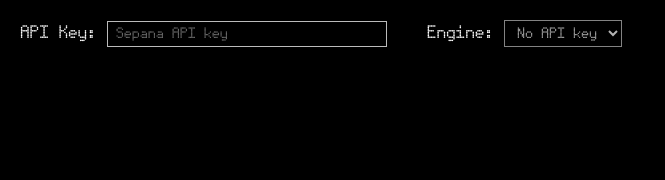
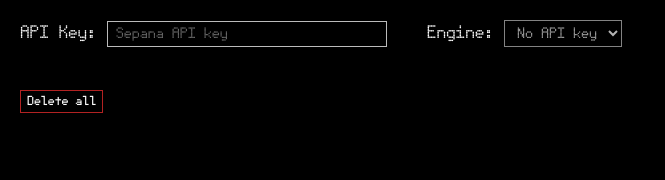
Before and after one commit to peripheralist/sepanana, a Next.js app: page / in a window 1280 px wide. Shown: the top 180 px of the page, without its empty margins (0-665 px from the left). Built offline with nearby package versions, Linux system fonts and the light colour scheme.

Commit message:
add delete all fn

```diff
--- a/src/components/Dashboard.tsx
+++ b/src/components/Dashboard.tsx
@@ -1,8 +1,17 @@
+import { ApiKeyContext } from "contexts/ApiKeyContext";
+import { EngineContext } from "contexts/EngineContext";
 import { useRecordsQuery } from "hooks/RecordsQuery";
 import { restrictedKeys } from "models/sepana";
-import React, { useEffect, useMemo, useState } from "react";
+import React, {
+  useCallback,
+  useContext,
+  useEffect,
+  useMemo,
+  useState,
+} from "react";
+import { deleteAllRecords } from "utils/api";
+import Button from "./Button";
 
-import Header from "./Header";
 import PageControls from "./PageControls";
 import Record from "./Record";
 import SearchBar from "./SearchBar";
@@ -11,10 +20,13 @@ const pageSize = 20;
 const searchInputId = "search";
 
 export default function Dashboard() {
+  const { apiKey } = useContext(ApiKeyContext);
+  const { engine } = useContext(EngineContext);
   const [searchKey, setSearchKey] = useState<string>("id");
   const [searchText, setSearchText] = useState<string>();
   const [page, setPage] = useState<number>(0);
   const [searchKeys, setSearchKeys] = useState<string[]>([]);
+  const [confirmDelete, setConfirmDelete] = useState<boolean>(false);
 
   const search = useMemo(
     () =>
@@ -63,10 +75,23 @@ export default function Dashboard() {
 
   const total = query?.hits.total.value;
 
-  console.log("asdf");
+  const deleteAll = useCallback(async () => {
+    if (!apiKey || !engine) return;
+
+    await deleteAllRecords({ apiKey, engineId: engine?.engine_id });
+
+    setConfirmDelete(false);
+  }, [apiKey, engine]);
 
   return (
     <div style={{ padding: 20 }}>
+      <div
+        style={{
+          display: "flex",
+          justifyContent: "space-between",
+          alignItems: "flex-end",
+        }}
+      >
         {searchKeys.length > 0 && (
           <SearchBar
             searchKey={searchKey}
@@ -77,6 +102,26 @@ export default function Dashboard() {
             inputId={searchInputId}
           />
         )}
+        {confirmDelete ? (
+          <div style={{ display: "flex", alignItems: "baseline" }}>
+            Delete all records in this engine?{" "}
+            <Button kind="danger" onClick={deleteAll}>
+              Delete all
+            </Button>
+            <Button kind="secondary" onClick={() => setConfirmDelete(false)}>
+              Cancel
+            </Button>
+          </div>
+        ) : (
+          <Button
+            size="small"
+            kind="secondaryDanger"
+            onClick={() => setConfirmDelete(true)}
+          >
+            Delete all
+          </Button>
+        )}
+      </div>
       <br />
       <br />
       {searchKeys.length > 0 && (
--- a/src/components/Record/index.tsx
+++ b/src/components/Record/index.tsx
@@ -67,7 +67,7 @@ export default function Record({ record }: { record: SepanaRecord }) {
   async function _deleteRecord(recordId: string) {
     if (!engine || !apiKey) return;
 
-    const res = await deleteRecord({
+    await deleteRecord({
       apiKey,
       engineId: engine.engine_id,
       recordId,
--- a/src/utils/api.ts
+++ b/src/utils/api.ts
@@ -72,6 +72,25 @@ export async function deleteRecord({
   });
 }
 
+export async function deleteAllRecords({
+  apiKey,
+  engineId,
+}: {
+  apiKey: string;
+  engineId: string;
+}) {
+  return sepanaAxios({ apiKey }).delete(SEPANA_ENDPOINTS.delete, {
+    data: {
+      engine_id: engineId,
+      delete_query: {
+        query: {
+          match_all: {},
+        },
+      },
+    },
+  });
+}
+
 export async function getJobs({
   apiKey,
   jobIds,
```
Lines whose indentation alone changed are shown as unchanged.
